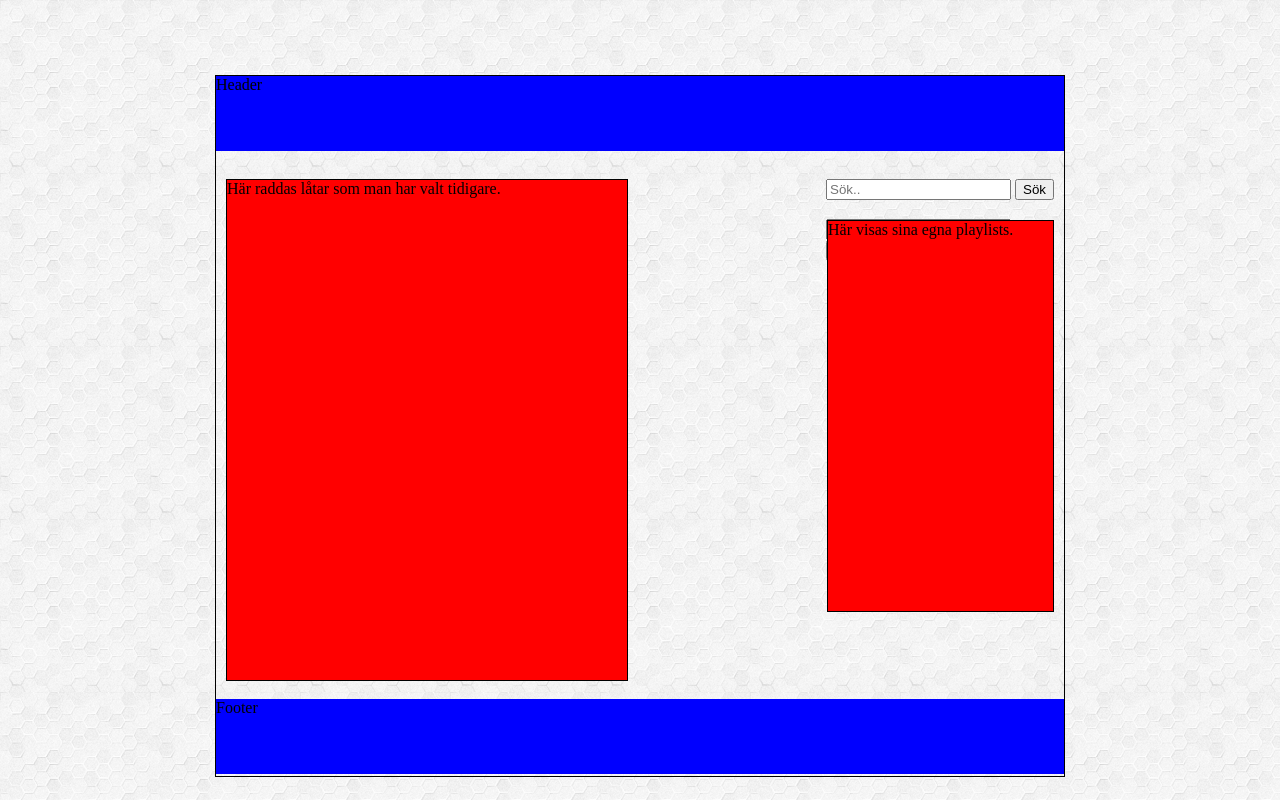
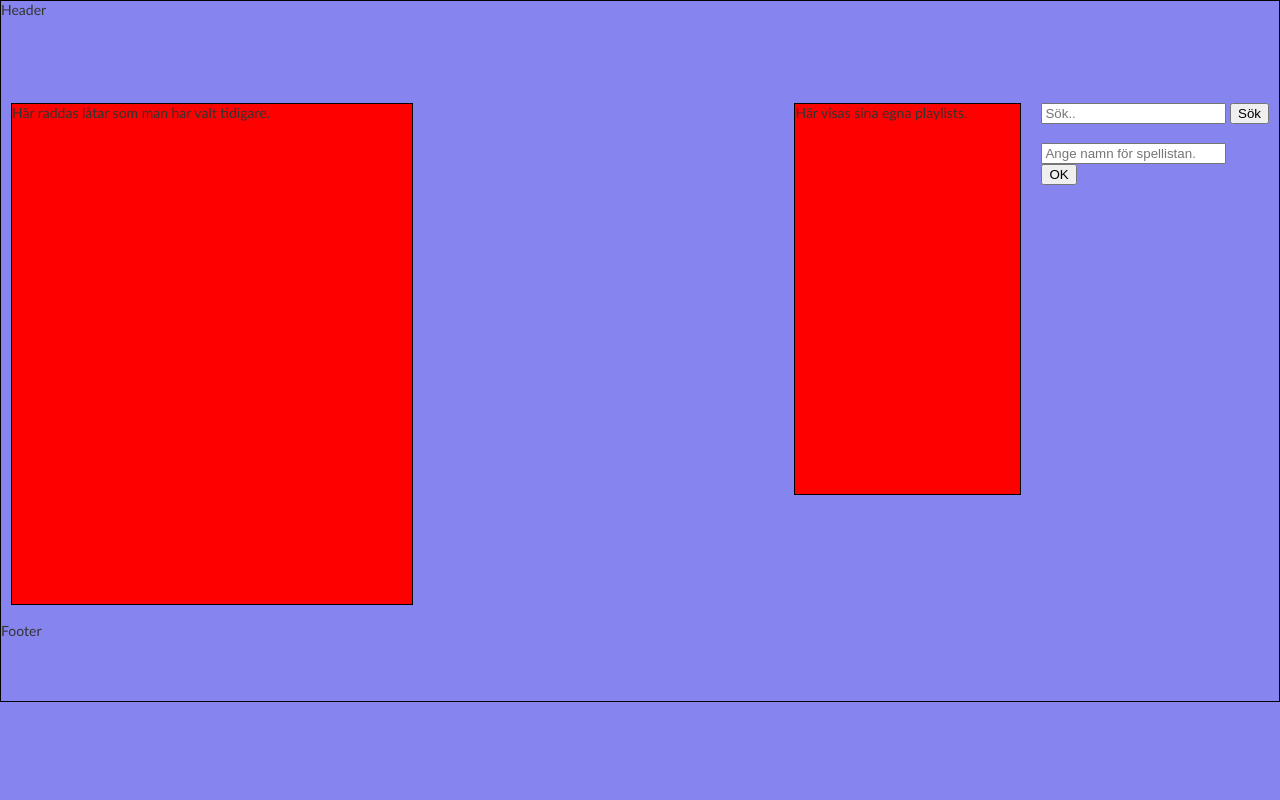
Before and after one commit to onekweb/MSD_Project, a PHP site: page /playlist.php in a window 1280 px wide. Run offline with PHP 8.4, Linux system fonts and the light colour scheme.

Commit message:
new changes

```diff
--- a/public/css/style.css
+++ b/public/css/style.css
@@ -1,14 +1,59 @@
 @charset"UTF-8";
+@import url('login.css');
+/* The style sheet is made by Mario, Sylvain & Daniel
+ * Blue color: #8684ee */
+body {
+	font-family: 	trebuchet MS,verdana, Geneva, Arial, Helvetica, sans-serif;
+	width: 			auto;
+	height:			auto;
+	font-size:  	14px;
+	color: 			#333;
+	margin: 		0px;
+	padding: 		0px;
+	background:		#8684ee;
+	/*background-image: url("img/hexellence.png"); */
+}
+a{}
 
-body {
-	background-image: url("img/hexellence.png");
-	width:  850px;
-	margin: 75px auto 0 auto;
+a.hover{}
+a img{}
+a img .hover{}
+h1{}
+h2{}
+h3{}
+h4{}
+h5{}
+p{}
+
+/* TOP*/
+#top
+{
+	width:			100%;
+	height: 		70px;
+	margin:			0 auto;
+	padding:		0px;
+	background: 	#000 url('../img/header-bg.png') no-repeat;
+	background-position: 230px 0px;
+	display: 		block;
+
+ }
+#loginContainer
+{
+	width: 			100%;
+	height:			100%;
+	position:		absolute;
+	right: 			30px;
 }
+/* WRAPPER*/
+#wrapper
+{
+	width:			950px;
+	height: 		auto;
+	margin:			0 auto;
+	padding:		5px;
+	background: 	#fff;
 
-header, footer {
-	background-color: blue;
-}
+ }
 
 header {
 	height: 75px;
```
Also changed, not shown: public/img/login.js (added, +21 -0 lines), public/css/img/hexellence.png (deleted), public/img/header-bg.png.
